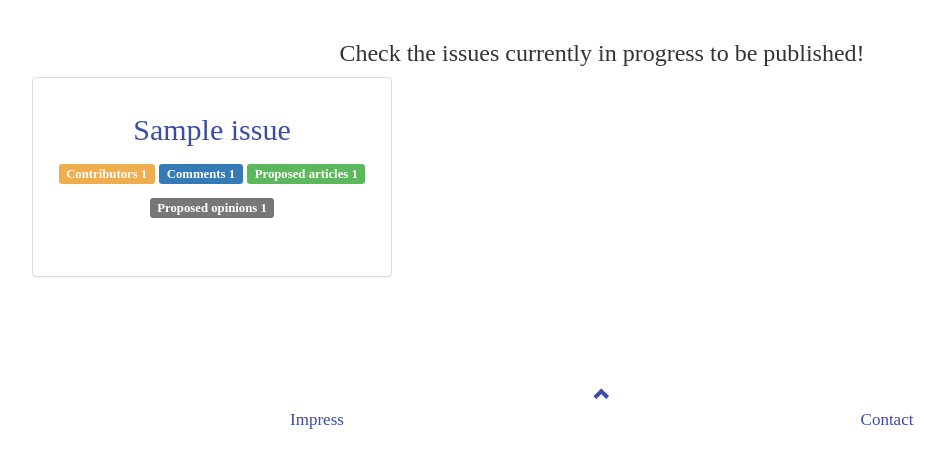
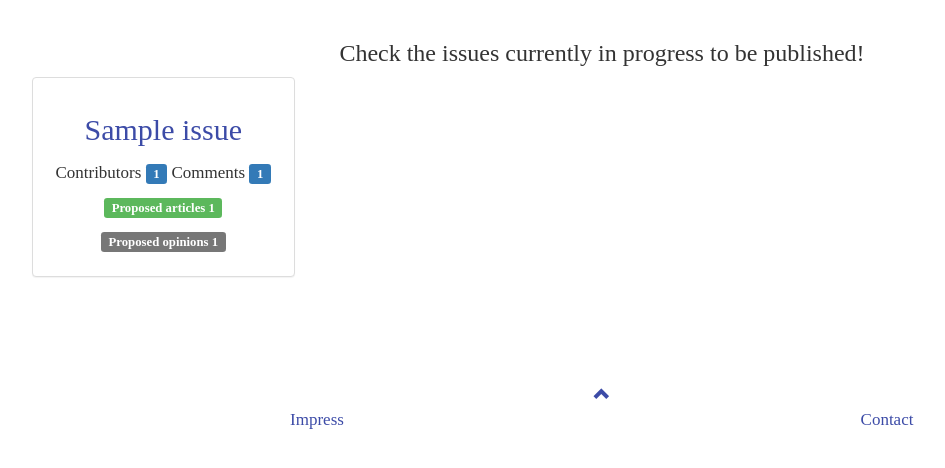
Before and after one commit to catasaw/odisseia, a Django app: template dashboard/templates/dashboard/issues_dashboard.html in a window 1280 px wide. Shown: the part 163-631 px from the top of the page, without its empty margins (38-983 px from the left). Run offline with Django 3.2, Linux system fonts and the light colour scheme; the template is opened without the code that fills it: most values are stand-ins (such as "Sample title", 1, 10 or a date in 2020); some libraries are stand-ins or nearby versions.

Commit message:
Change dashboard style.

```diff
--- a/assets/css/layout.css
+++ b/assets/css/layout.css
@@ -338,6 +338,11 @@ select {
             width: 100%;
         }
 
+        .form_hover .panel-footer {
+        	background-color: #3c4ba7;
+        	color: #fff;
+        }
+
 /*Styling for buttons */
 .btn {
     display: inline-block;
--- a/dashboard/templates/dashboard/single_issue_view.html
+++ b/dashboard/templates/dashboard/single_issue_view.html
@@ -2,13 +2,13 @@
 
       <div class="row">
       {% for issue in issues %}
-        <div class="col-sm-4">
+        <div class="col-sm-3">
           <div class="panel panel-default form_hover">
           <div class="panel-body">
           <h2><a href="{% url 'issue_view' issue.id %}">{{issue.title}}</a></h2>
 		  <p>
-	          <span class="label label-warning">{% trans "Contributors" %} {{issue.issue_contributors.count}}</span>
-	          <span class="label label-primary">{% trans "Comments" %} {{issue.comment_set.count}}</span>
+	          <span>{% trans "Contributors" %} </span> <span class="label label-primary"> {{issue.issue_contributors.count}}</span>
+	          <span>{% trans "Comments" %} </span> <span class="label label-primary">{{issue.comment_set.count}}</span>
 	          <span class="label label-success">{% trans "Proposed articles" %} {{issue.article_set.count}}</span>
 	          <span class="label label-default">{% trans "Proposed opinions" %} {{issue.opinion_set.count}}</span>
 	       </p>
```
